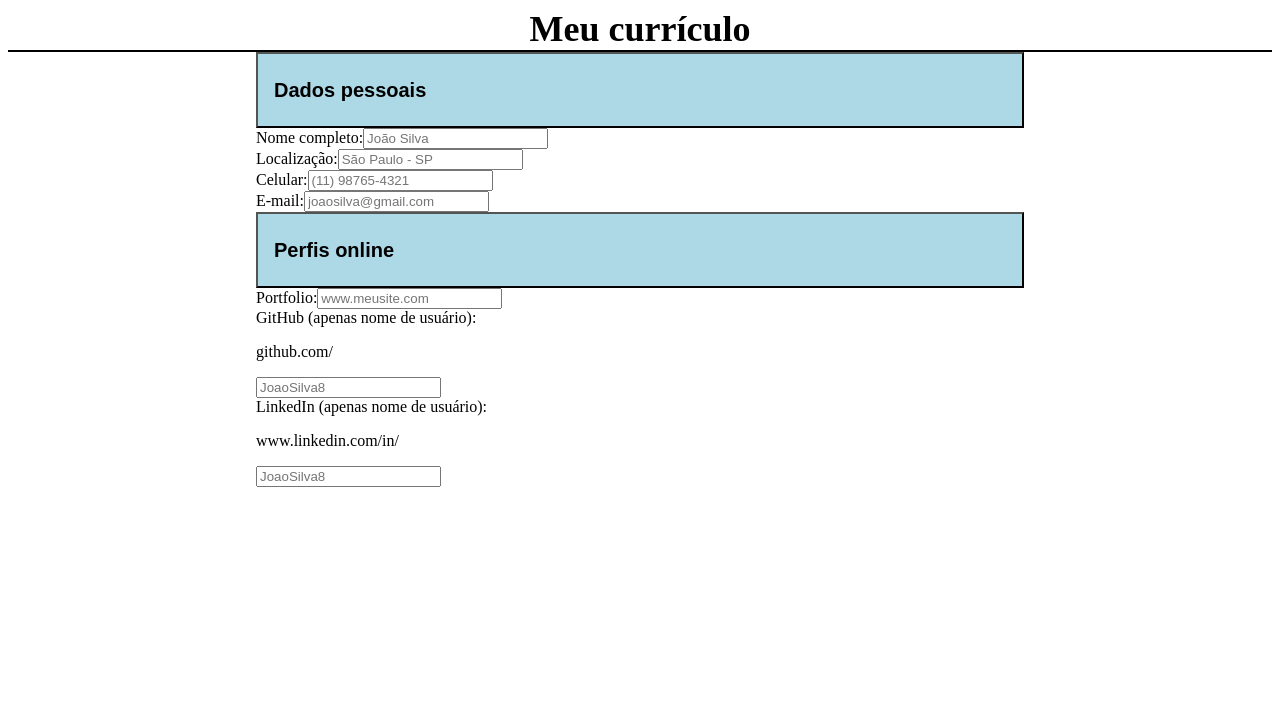
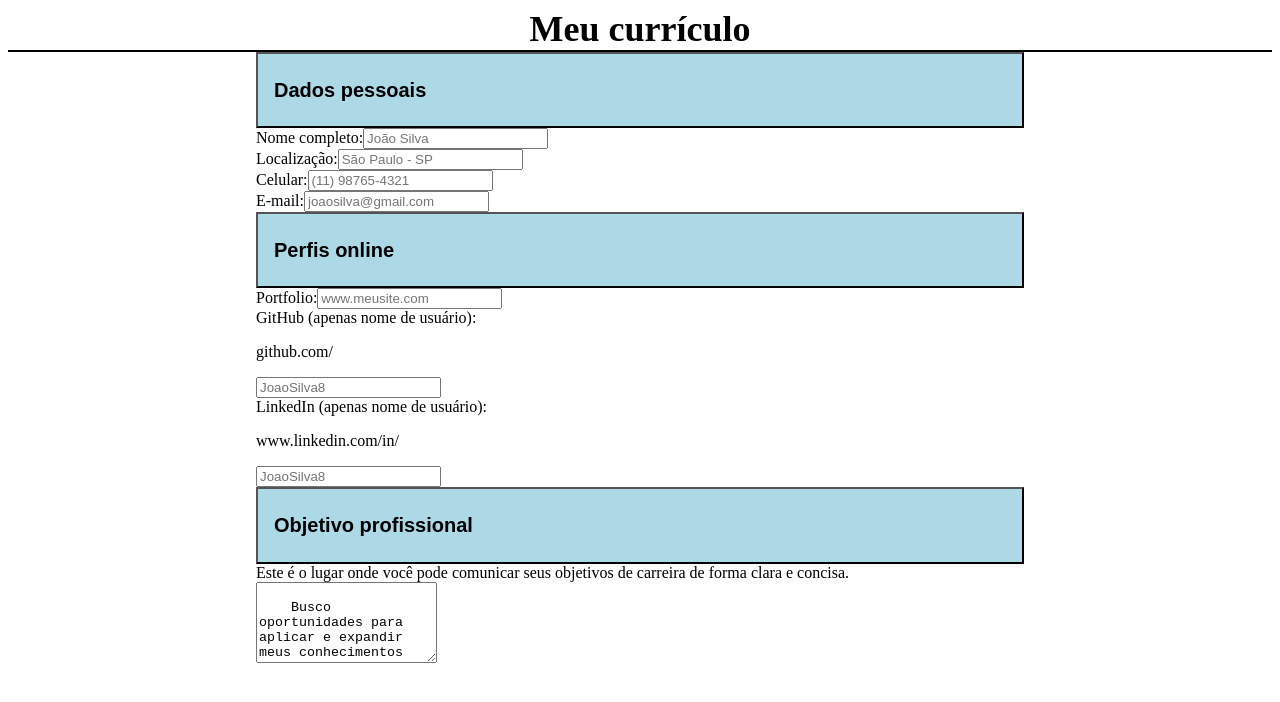
Before and after one commit to Diego-Moreira8/cv-app, a React (Vite) app: page / in a window 1280 px wide. Shown: the top 702 px of the page. Built offline with nearby package versions, Linux system fonts and the light colour scheme; the HTML template or start-up script is replaced by a standard one.

Commit message:
feat: professional obj. form

```diff
--- a/src/components/CVForms.tsx
+++ b/src/components/CVForms.tsx
@@ -2,6 +2,7 @@ import { useReducer } from "react";
 import styles from "../styles/CVForms.module.css";
 import PersonalDataForm from "./PersonalDataForm";
 import OnlineProfilesForm from "./OnlineProfilesForm";
+import ProfessionalObjectiveForm from "./ProfessionalObjectiveForm";
 
 type PersonalData = {
   name: string;
@@ -19,6 +20,7 @@ type OnlineProfiles = {
 export type CVData = {
   personalData: PersonalData;
   onlineProfiles: OnlineProfiles;
+  professionalObjective: string;
 };
 
 export type CVAction =
@@ -49,6 +51,10 @@ export type CVAction =
   | {
       type: "SET_LINKEDIN_USERNAME";
       value: string;
+    }
+  | {
+      type: "SET_PROFESSIONAL_OBJECTIVE";
+      value: string;
     };
 
 const INITIAL_CV: CVData = {
@@ -63,6 +69,18 @@ const INITIAL_CV: CVData = {
     gitHubUsername: "",
     linkedInUsername: "",
   },
+  professionalObjective: `
+    Busco oportunidades para aplicar e expandir meus conhecimentos
+    em um ambiente desafiador e dinâmico. Tenho interesse em
+    contribuir de maneira significativa para o sucesso da
+    organização, utilizando minhas habilidades de [área de atuação]
+    e minha experiência em [principais competências], com o intuito
+    de promover inovação, eficiência e resultados positivos. Estou
+    comprometido(a) com o desenvolvimento contínuo e o
+    aprimoramento das minhas capacidades profissionais, sempre
+    buscando o crescimento mútuo e a excelência no trabalho
+    realizado.
+  `,
 };
 
 function cvReducer(state: CVData, action: CVAction) {
@@ -108,6 +126,11 @@ function cvReducer(state: CVData, action: CVAction) {
           linkedInUsername: action.value,
         },
       };
+    case "SET_PROFESSIONAL_OBJECTIVE":
+      return {
+        ...state,
+        professionalObjective: action.value,
+      };
   }
 }
 
@@ -118,6 +141,7 @@ export default function CVForms() {
     <div className={styles.main}>
       <PersonalDataForm cvState={cvState} cvDispatch={cvDispatch} />
       <OnlineProfilesForm cvState={cvState} cvDispatch={cvDispatch} />
+      <ProfessionalObjectiveForm cvState={cvState} cvDispatch={cvDispatch} />
     </div>
   );
 }
--- /dev/null
+++ b/src/components/ProfessionalObjectiveForm.tsx
@@ -0,0 +1,43 @@
+import { useId } from "react";
+import Group from "./Group";
+import { CVAction, CVData } from "./CVForms";
+import FormWrapper from "./FromWrapper";
+
+type ProfessionalObjectiveFormProps = {
+  cvState: CVData;
+  cvDispatch: React.Dispatch<CVAction>;
+};
+
+export default function ProfessionalObjectiveForm({
+  cvState,
+  cvDispatch,
+}: ProfessionalObjectiveFormProps) {
+  const { professionalObjective } = cvState;
+
+  const proObjTextAreaId = useId();
+
+  function handleProObjChange(e: React.ChangeEvent<HTMLTextAreaElement>) {
+    cvDispatch({ type: "SET_PROFESSIONAL_OBJECTIVE", value: e.target.value });
+  }
+
+  return (
+    <Group title="Objetivo profissional">
+      <FormWrapper>
+        <div>
+          <label htmlFor={proObjTextAreaId}>
+            Este é o lugar onde você pode comunicar seus objetivos de carreira
+            de forma clara e concisa.
+          </label>
+
+          <textarea
+            name="professionalObjective"
+            id={proObjTextAreaId}
+            rows={5}
+            value={professionalObjective}
+            onChange={handleProObjChange}
+          ></textarea>
+        </div>
+      </FormWrapper>
+    </Group>
+  );
+}
```
